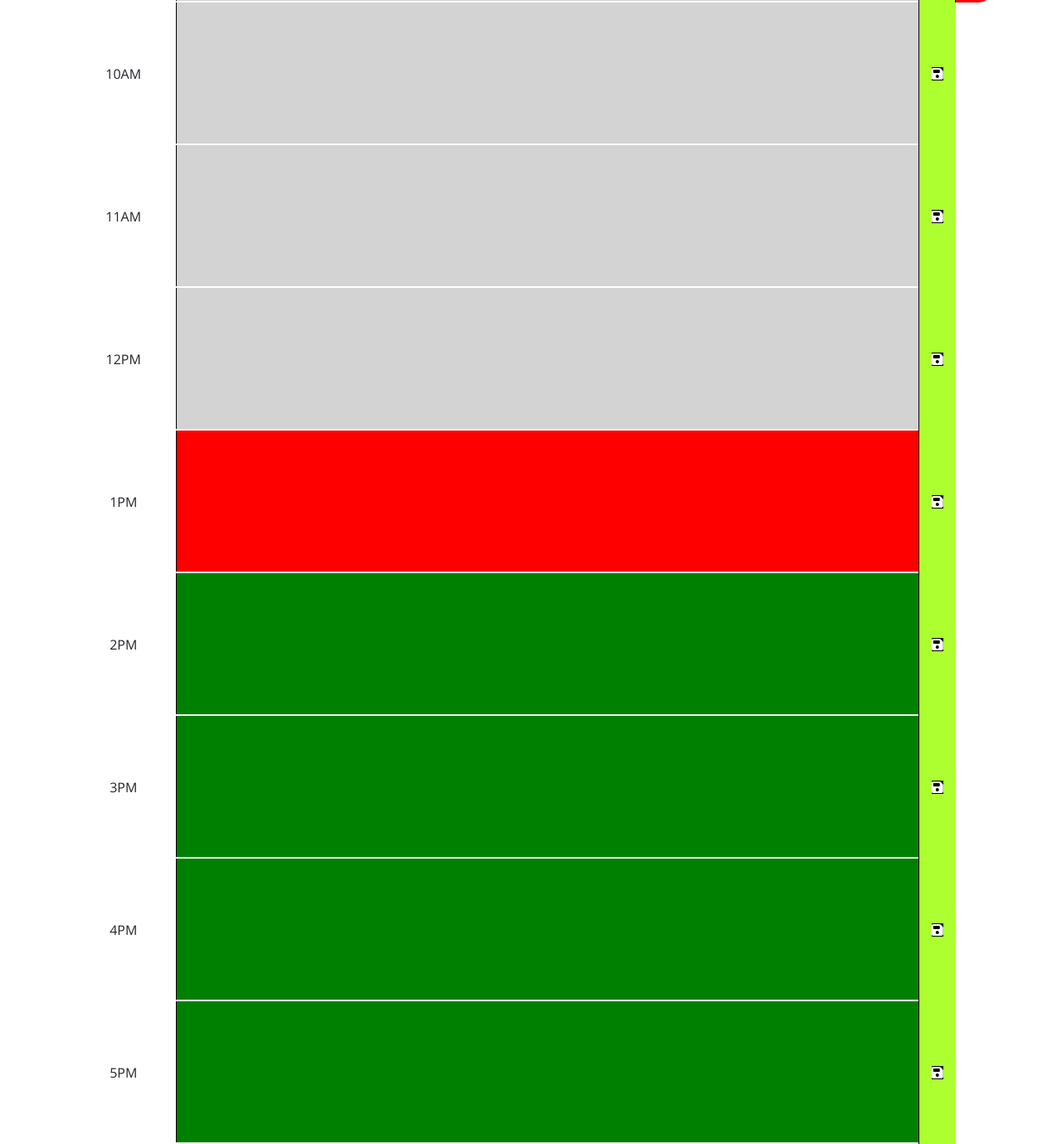
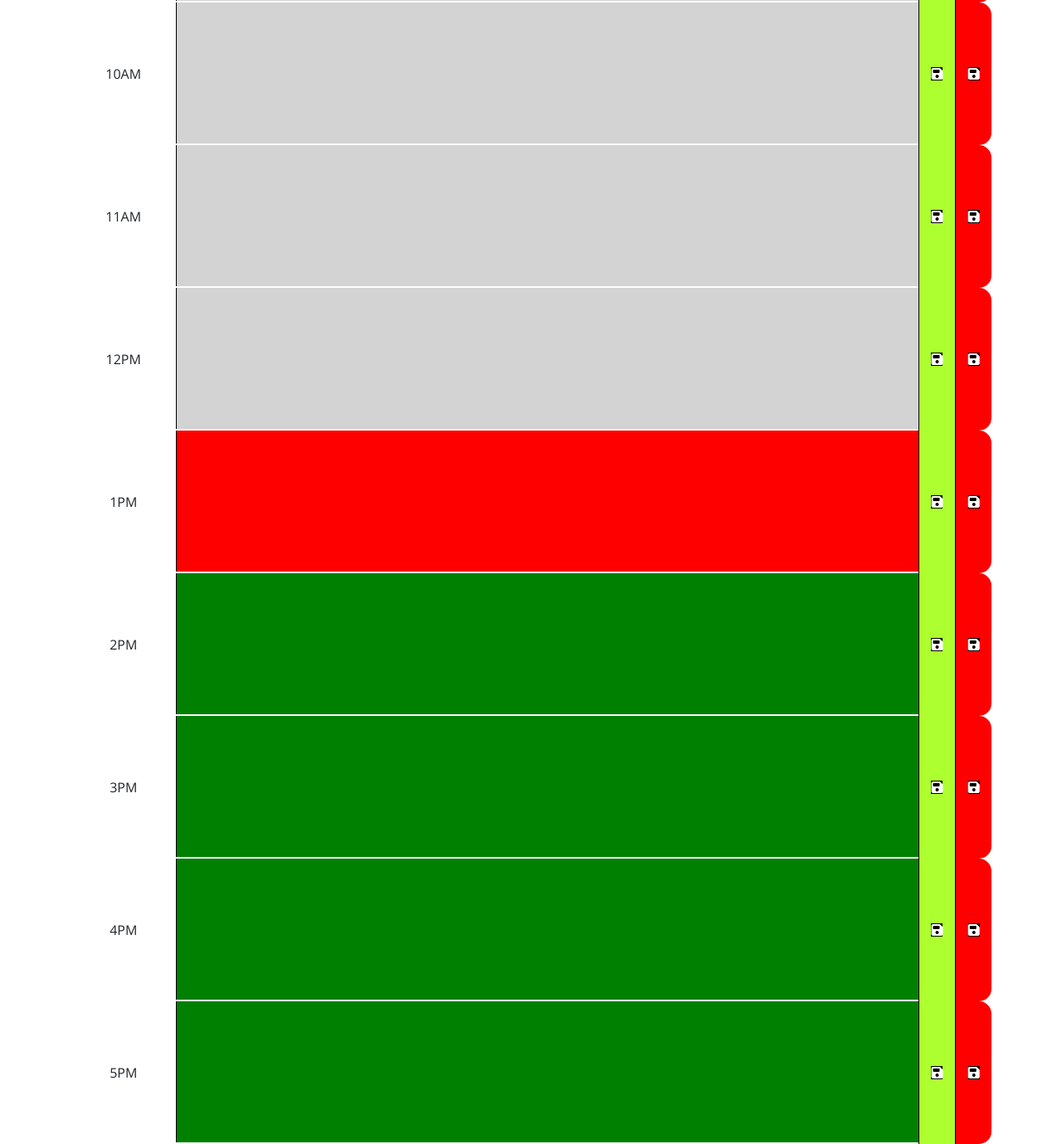
Before and after one commit to richyrichyrich38/Work_Day_Scheduler, a plain HTML site: page index.html in a window 1280 px wide. Shown: the part 505-1884 px from the top of the page at 83% size. Drawn offline with nearby package versions, Linux system fonts and the light colour scheme.

Commit message:
html updated

```diff
--- a/index.html
+++ b/index.html
@@ -38,6 +38,7 @@
           <textarea data-time="10" name="10" id="10" cols="30" rows="10"></textarea>
         </td>
         <td class="saveBtn"><button id="save-10"><i class="fa-solid fa-floppy-disk"></button></td>
+        <td class="deleteBtn"><button id="delete-10"><i class="fa-solid fa-floppy-disk"></i></button></td>
       </tr>
       <tr>
         <td align="right" class="time-block">11AM</td>
@@ -45,6 +46,7 @@
           <textarea data-time="11" name="" id="11" cols="30" rows="10"></textarea>
         </td>
         <td class="saveBtn"><button id="save-11"><i class="fa-solid fa-floppy-disk"></button></td>
+        <td class="deleteBtn"><button id="delete-11"><i class="fa-solid fa-floppy-disk"></i></button></td>
       </tr>
       <tr>
         <td align="right" class="time-block">12PM</td>
@@ -52,6 +54,7 @@
           <textarea data-time="12" name="" id="12" cols="30" rows="10"></textarea>
         </td>
         <td class="saveBtn"><button id="save-12"><i class="fa-solid fa-floppy-disk"></i></button></td>
+        <td class="deleteBtn"><button id="delete-12"><i class="fa-solid fa-floppy-disk"></i></button></td>
       </tr>
       <tr>
         <td align="right" class="time-block">1PM</td>
@@ -59,6 +62,7 @@
           <textarea data-time="13" name="" id="13" cols="30" rows="10"></textarea>
         </td>
         <td class="saveBtn"><button id="save-13"><i class="fa-solid fa-floppy-disk"></button></td>
+        <td class="deleteBtn"><button id="delete-13"><i class="fa-solid fa-floppy-disk"></i></button></td>
       </tr>
       <tr>
         <td align="right" class="time-block">2PM</td>
@@ -66,6 +70,7 @@
           <textarea data-time="14" name="" id="14" cols="30" rows="10"></textarea>
         </td>
         <td class="saveBtn"><button id="save-14"><i class="fa-solid fa-floppy-disk"></button></td>
+        <td class="deleteBtn"><button id="delete-14"><i class="fa-solid fa-floppy-disk"></i></button></td>
       </tr>
       <tr>
         <td align="right" class="time-block">3PM</td>
@@ -73,6 +78,7 @@
           <textarea data-time="15" name="" id="15" cols="30" rows="10"></textarea>
         </td>
         <td class="saveBtn"><button id="save-15"><i class="fa-solid fa-floppy-disk"></button></td>
+        <td class="deleteBtn"><button id="delete-15"><i class="fa-solid fa-floppy-disk"></i></button></td>
       </tr>
       <tr>
         <td align="right" class="time-block">4PM</td>
@@ -80,6 +86,7 @@
           <textarea data-time="16" name="" id="16" cols="30" rows="10"></textarea>
         </td>
         <td class="saveBtn"><button id="save-16"><i class="fa-solid fa-floppy-disk"></button></td>
+          <td class="deleteBtn"><button id="delete-16"><i class="fa-solid fa-floppy-disk"></i></button></td>
       </tr>
       <tr>
         <td align="right" class="time-block">5PM</td>
@@ -87,6 +94,7 @@
           <textarea data-time="17" name="" id="17" cols="30" rows="10"></textarea>
         </td>
         <td class="saveBtn"><button id="save-17"><i class="fa-solid fa-floppy-disk"></button></td>
+        <td class="deleteBtn"><button id="delete-17"><i class="fa-solid fa-floppy-disk"></i></button></td>
       </tr>
     </table>
 
```
